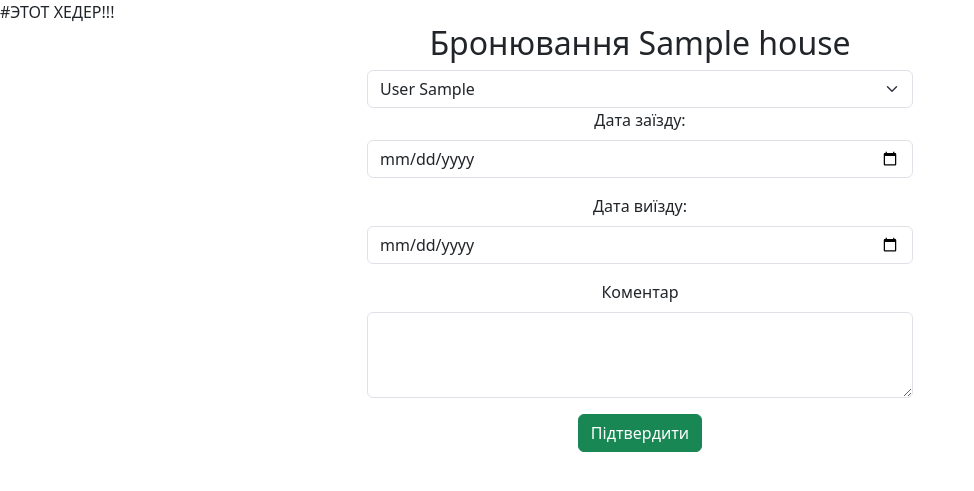
After one commit to Dmitro411/reservation_system, a Django app: template templates/booking_house.html in a window 1280 px wide. The commit adds this page. Shown: the top 491 px of the page, without its empty margins (0-974 px from the left). Run offline with Django 5.2, Linux system fonts and the light colour scheme; the template is opened without the code that fills it: most values are stand-ins (such as "Sample title", 1, 10 or a date in 2020).

Commit message:
было добавленно бронирование

```diff
--- a/booking/models.py
+++ b/booking/models.py
@@ -48,14 +48,14 @@ class Booking(models.Model):
     client = models.ForeignKey(Client, on_delete=models.CASCADE, verbose_name="Клиєнт", related_name='bookings')
     house = models.ForeignKey(House, on_delete=models.CASCADE, verbose_name="Будинок", related_name='bookings_all')
     arrival_date = models.DateField(verbose_name="Дата заїзду:")
-    departure_day = models.DateField(verbose_name="Дата виїзду:")
+    departure_date = models.DateField(verbose_name="Дата виїзду:")
     status = models.CharField(max_length=20, choices=STATUS_CHOICES, default="in_progress", verbose_name="Статус:")
-    comment = models.CharField(max_length=100, verbose_name="Коментар:")
+    comment = models.CharField(max_length=100, blank=True, null=True, verbose_name="Коментар:")
     created_at = models.DateTimeField(auto_now=True)
     updated_at = models.DateTimeField(auto_now_add=True)
 
     def __str__(self):
-        return f"{self.client.first_name} {self.client.last_name} з {self.arrival_date} по {self.departure_day}"
+        return f"{self.client.first_name} {self.client.last_name} з {self.arrival_date} по {self.departure_date}"
 
     class Meta:
         verbose_name = "Бронювання"
--- a/booking/urls.py
+++ b/booking/urls.py
@@ -1,8 +1,9 @@
 from django.urls import path
-from .views import index, house_detail
+from .views import index, house_detail, booking_house
 
 urlpatterns = [
     path("index/", index, name='index'),
     path("", index, name='index'),
-    path("houses/<int:pk>/", house_detail, name="house-detail")
+    path("houses/<int:pk>/", house_detail, name="house-detail"),
+    path("houses/<int:pk>/booking/", booking_house, name="booking-house"),
 ]
--- a/templates/base.html
+++ b/templates/base.html
@@ -3,9 +3,26 @@
 <head>
     <meta charset="UTF-8">
     <meta name="viewport" content="width=device-width, initial-scale=1.0">
+    <link href="https://cdn.jsdelivr.net/npm/bootstrap@5.3.8/dist/css/bootstrap.min.css" rel="stylesheet" integrity="sha384-sRIl4kxILFvY47J16cr9ZwB07vP4J8+LH7qKQnuqkuIAvNWLzeN8tE5YBujZqJLB" crossorigin="anonymous">
     <title>{% block title %}{% endblock %}</title>
 </head>
 <body>
-    {% block content %}{% endblock %}
+    <header>
+        #ЭТОТ ХЕДЕР!!!
+    </header>
+    <div class="container text-center">
+        <div class="row">
+            <div class="col">
+            </div>
+            <div class="col-6">
+            {% block content %}{% endblock %}
+            </div>
+            <div class="col">
+            </div>
+        </div>
+    </div>
+
+    <script src="https://cdn.jsdelivr.net/npm/@popperjs/core@2.11.8/dist/umd/popper.min.js" integrity="sha384-I7E8VVD/ismYTF4hNIPjVp/Zjvgyol6VFvRkX/vR+Vc4jQkC+hVqc2pM8ODewa9r" crossorigin="anonymous"></script>
+    <script src="https://cdn.jsdelivr.net/npm/bootstrap@5.3.8/dist/js/bootstrap.min.js" integrity="sha384-G/EV+4j2dNv+tEPo3++6LCgdCROaejBqfUeNjuKAiuXbjrxilcCdDz6ZAVfHWe1Y" crossorigin="anonymous"></script>
 </body>
 </html>
--- /dev/null
+++ b/templates/booking_house.html
@@ -0,0 +1,28 @@
+{% extends 'base.html' %}
+{% block title %}Бронювання {{ house.name }}{% endblock %}
+{% block content %}
+<h2>Бронювання {{ house.name }}</h2>
+<form method="POST">
+    {% csrf_token %}
+    <select class="form-select" name="client">
+        {% for client in clients %}
+        <option value="{{ client.pk }}">{{ client.last_name }} {{ client.first_name }}
+        </option>
+        {% endfor %}
+    </select>
+    <div class="mb-3">
+        <label for="arrival_date_id" class="form-label">Дата заїзду:</label>
+        <input type="date" name="arrival_date" class="form-control" id="arrival_date_id" required>
+    </div>
+    <div class="mb-3">
+        <label for="departure_date_id" class="form-label">Дата виїзду:</label>
+        <input type="date" name="departure_date" class="form-control" id="departure_date_id" required>
+    </div>
+    <div class="mb-3">
+        <label for="comment_id" class="form-label">Коментар</label>
+        <textarea class="form-control" id="comment_id" name="comment" rows="3"></textarea>
+    </div>
+    <button type="submit" class="btn btn-success">Підтвердити</button>
+
+</form>
+{% endblock %}
--- a/templates/house_detail.html
+++ b/templates/house_detail.html
@@ -11,4 +11,8 @@
 <h4>Заброньовано: {{ house.is_booked}}</h4>
 <p>Інформація про будинок: {{ house.info }}</p>
 <p>Створено: {{ house.created_at|date:"d.m.Y H:i"}}</p>
+<a href="{% url 'booking-house' house.pk %}" type="button" class="btn btn-dark">Забронювати</a>
+
 {% endblock %}
+
+#все клиенты, все бронирования, фото дома, все дома, все бронирования, добавить хедеры
```
Also changed, not shown: booking/views.py (+30 -2 lines), booking/migrations/0002_rename_departure_day_booking_departure_date_and_more.py (added).
